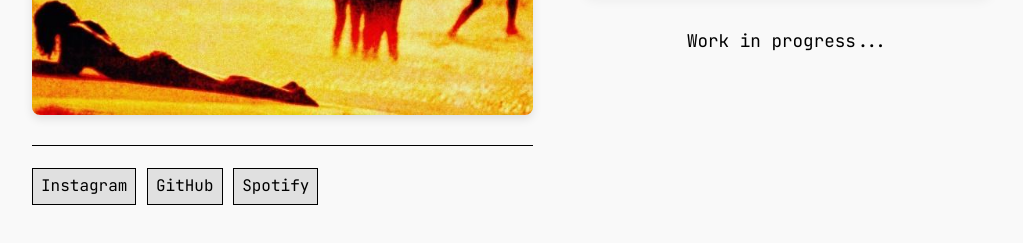
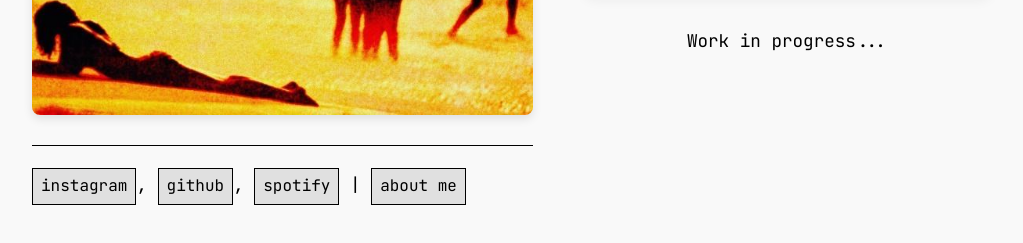
Before and after one commit to Arancialt/Arancialt.github.io, a plain HTML site: page index.html in a window 1280 px wide. Shown: the part 645-888 px from the top of the page, without its empty margins (128-1151 px from the left). Drawn offline with Linux system fonts and the light colour scheme.

Commit message:
About me

```diff
--- a/index.html
+++ b/index.html
@@ -24,10 +24,13 @@
                 <img src="assets/immagini/sunset.jpg" alt="Copertina del mio blog" class="blog-image">
 
                 <div class="social-links">
-                    <a href="https://instagram.com/g.laforenza" target="_blank" rel="noopener">Instagram</a>
-                    <a href="https://github.com/Arancialt" target="_blank" rel="noopener">GitHub</a>
-                    <a href="https://open.spotify.com/user/giovinsww?si=ec167fd5814a4b13" target="_blank" rel="noopener">Spotify</a>
+                    <a href="https://instagram.com/g.laforenza" target="_blank" rel="noopener">instagram</a>,
+                    <a href="https://github.com/Arancialt" target="_blank" rel="noopener">github</a>,
+                    <a href="https://open.spotify.com/user/giovinsww?si=ec167fd5814a4b13" target="_blank" rel="noopener">spotify</a> |
+                    <a href="about.html">about me</a>
                 </div>
+
+
             </div>
 
             <!-- COLONNA DESTRA (Musica e descrizione) -->
```
Also changed, not shown: about.html (added).
